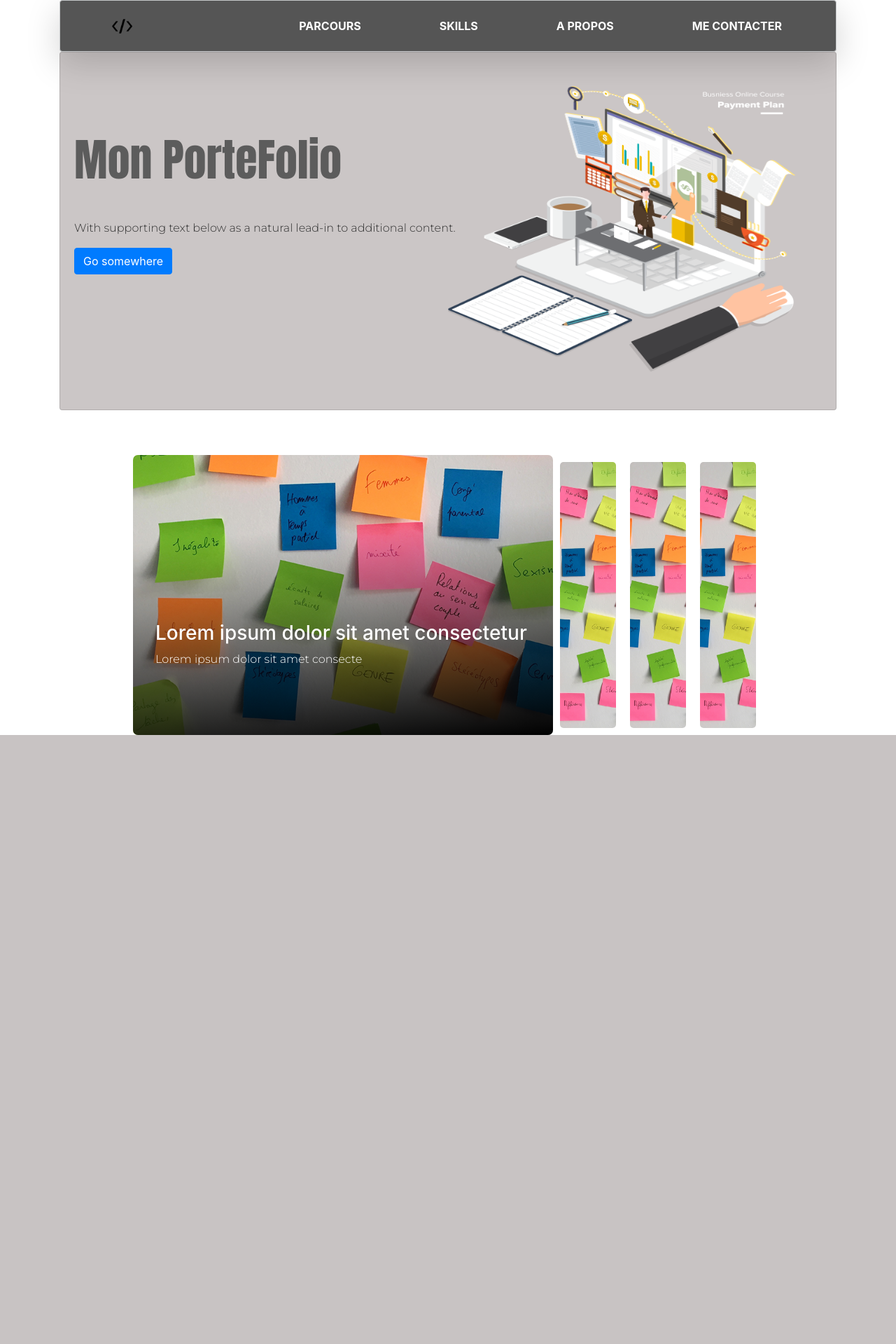
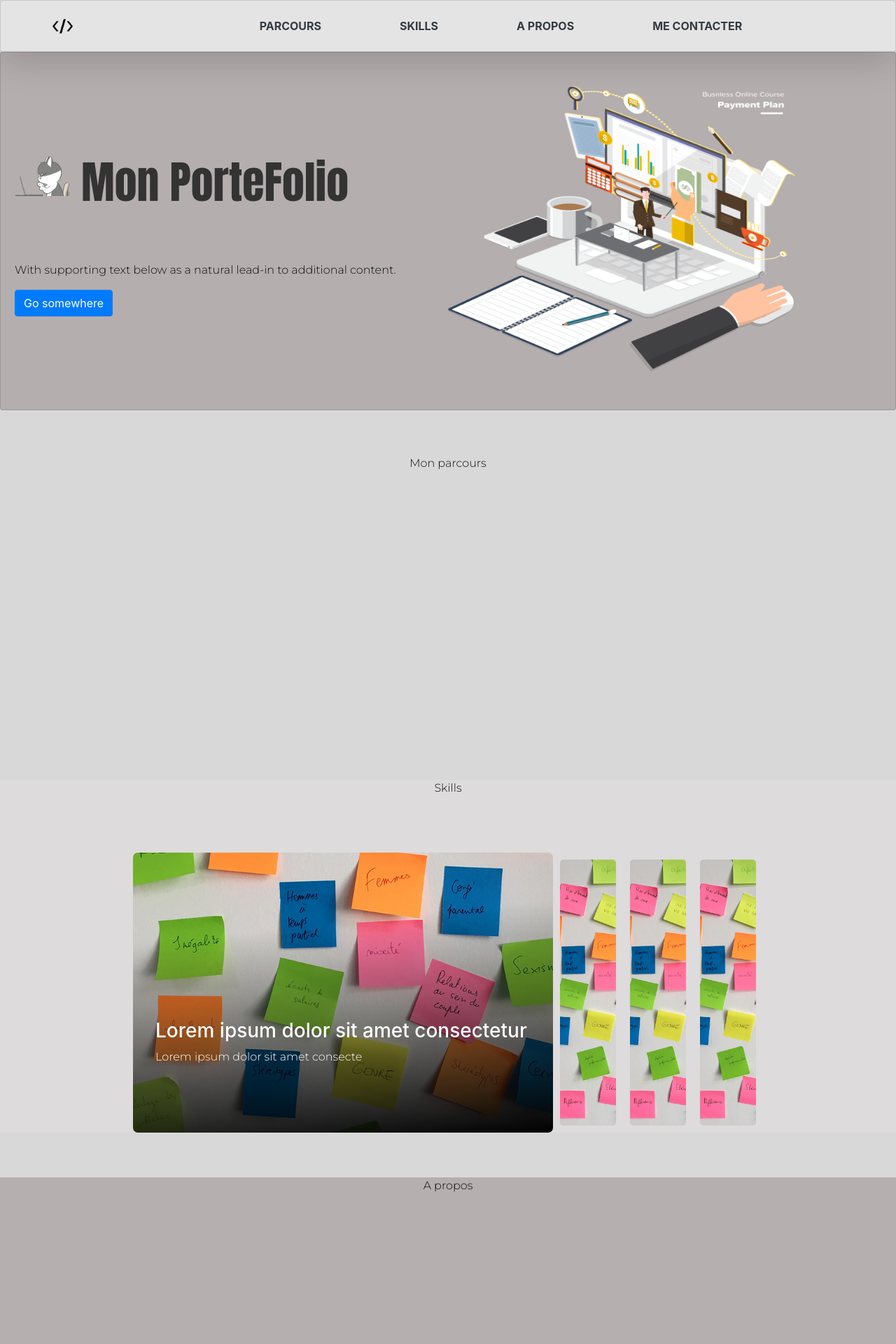
Before and after one commit to David-HUMBLOT/Portfolio, a PHP site: page / in a window 1280 px wide. Shown: the top 1920 px of the page at 70% size. Before the commit the page ends 1050 px from the top, so only its background shows below. Run offline with PHP 8.4, Linux system fonts and the light colour scheme.

Commit message:
sauvegarde

```diff
--- a/css/style.css
+++ b/css/style.css
@@ -11,7 +11,7 @@ html{
 
 }
 body{
-    background-color:rgba(255, 255, 255, 0.514)!important;
+    background-color:rgba(180, 180, 180, 0.514)!important;
 }
 
 
@@ -21,41 +21,68 @@ body{
 /* header */
 /* **************************************************************** */
 /* **************************************************************** */
+
+
+.navbar{
+    background-color:rgba(240, 240, 240, 0.514)!important;
+}
+.nav-link{
+    color:white!important;
+    font-weight: bold!important;
+}
+
+ .navbar .logo img  {
+  height:3.5em!important;
+
+}
+
+
 .logo{
     font-size: 10px!important;
     margin-left: 55px!important;
 }
+
+
 .container .navbar {
-    background-color: rgb(85, 85, 85)!important;
+    background-color: rgb(228, 228, 228)!important;
 }
+
+
+
 .box1 {
     /* background-image:  url("/img/informatique.png");
     background-repeat: cover no-repeat;
     /* background-color:rgba(240, 240, 240, 0.514); */
-    background-color:rgba(61, 44, 44, 0.267)!important;
+    background-color:rgba(83, 62, 62, 0.267)!important;
     height: 32em;
 }
 .box1 h1{
     margin-top: 8%!important;
-    color:rgb(92, 92, 92);
+    color:rgb(51, 51, 51);
     font-family: Impact, Haettenschweiler, 'Arial Narrow Bold', sans-serif!important;
     font-size: 400%!important;
 }
 .box1  h2, p{
-    color:rgb(49, 49, 49);
+    color:rgb(12, 12, 12);
     font-family: 'Montserrat', sans-serif!important;
+}
+
+#cat{
+    width: 80px;
+    height: 80px;
+    margin-bottom: 45px;
 }
 /* **************************************************************** */
 /* **************************************************************** */
 
 
-
-
-
-
 /* @import url('https://fonts.googleapis.com/css?family=Expletus+Sans&display=swap'); */
 /* **************************************************************** */
 /* **************************************************************** */
+.box2-image{
+    background-color: rgb(221, 219, 219)!important;
+}
+
 .box2{
   display: flex;
   min-width: 600px;
@@ -168,7 +195,13 @@ body{
     .box1 h1{
 
         font-family: Impact, Haettenschweiler, 'Arial Narrow Bold', sans-serif!important;
-        font-size: 300%!important;
+        font-size: 250%!important;
+    }
+
+    #cat{
+        width: 60px;
+        height: 60px;
+        margin-top: 20px;
     }
 
     #imgbox1{
@@ -184,21 +217,72 @@ body{
 
 
 
+/* **************************************************************** */
+/* **************************************************************** */
+.box2-image{
+    background-color: rgb(196, 50, 50)!important;
+}
 
+.box2{
+  display: flex;
+  min-width: 300px;
+  max-width: 600px;
+  height: 280px;
+  margin: 1rem auto;
+}
+/**Parametrage des img2**/
+.image2{
+   min-width: 40px;
+   margin: 4px;
+   cursor: pointer; /*cureur pointeur pour montrer que l'élément est cliquable avec la souris*/
+   /**pour faire un effet de smooth*/
+   transition: .7s cubic-bezier(0.05, 0.61, 0.41, 0.95);
+   /*overflow caché pour tout ce qui dépassera*/
+   overflow: hidden;
+   position: relative; /**pour mettre les élément an absolu par la suite à l intérieur**/
+}
+/**zoom de l image2 avec la classe active2**/
+.image2.active2{
+    flex-grow: 100;
+    max-width: 700px; /**pour pas que l'image2 s'élargisse à l infini**/
+    margin:0px;
+    border-radius: 5px;
+    background-size: auto 100%;
+}
+/**image NON ACTIVE grow à 1*/
+.image2:not(.active2){
+    flex-grow: 1;
+    border-radius: 5px;
+}
+.text-container2{
+    width: 100%; /**taille de son parent**/
+    height: 280px; /**taille de son parent**/
+    padding: 0.5em;
+    /* faire aparaitre le texte depuis le bas en le rendant de plus en plus opaque*/
+    visibility: hidden; /**on le cache au départ**/
+    transform: translateY(300px); /**on place le text en bas**/
+    opacity: 0;
+    transition: all .4s;
+    background: linear-gradient(354deg, black 0%,
+    transparent 72%);
+    color: white;
+    overflow: hidden;
+}
+/**parametrage text2**/
+.text2{
+    position: absolute;
+    bottom: 5rem;
+}
+.text2 p{
+    color: white;
+}
+.active2 .text-container2{
+    visibility: visible;
+    transform: translateY(0px);
+    opacity: 1;
 }
 
 
 
-
-.navbar{
-    background-color:rgba(240, 240, 240, 0.514)!important;
 }
-.nav-link{
-    color:white!important;
-    font-weight: bold!important;
-}
-
- .navbar .logo img  {
-  height:3.5em!important;
-
-}
+/* Fin paramètre média queries */
--- a/index.html
+++ b/index.html
@@ -27,13 +27,11 @@
 <body>
     <!-- <i class="far fa-address-book"></i> -->
 
-    <section class="container">
+    <section>
 
         <nav class=" navbar navbar-expand-lg navbar-light alert alert-dark shadow-lg p-3 mb-0  rounded   ">
-            <!-- <div class="logo ml-4">
-                <img src="img/cat4.gif" alt="">
-            </div> -->
-            <div class="logo ">
+
+            <div class="logo">
                 <img src="img/kisspng-web-development-source-code-computer-programming-c-coding-5abef125719a45.7596878515224630134653.png"
                     alt="">
             </div>
@@ -42,19 +40,19 @@
                 <span class="navbar-toggler-icon"></span>
             </button>
 
-            <div class="offset-md-2 collapse navbar-collapse" id="navbarTogglerDemo01">
+            <div class="offset-md-2  collapse navbar-collapse" id="navbarTogglerDemo01">
                 <ul class="navbar-nav mr-auto mt-0 mt-lg-0">
                     <li class="nav-item active">
-                        <a class="nav-link mx-5" href="">PARCOURS<span class="sr-only">(current)</span></a>
+                        <a class="nav-link text-dark mx-5" href="">PARCOURS<span class="sr-only">(current)</span></a>
                     </li>
                     <li class="nav-item active">
-                        <a class="nav-link mx-5 " href="">SKILLS<span class="sr-only">(current)</span></a>
+                        <a class="nav-link text-dark mx-5 " href="">SKILLS<span class="sr-only">(current)</span></a>
                     </li>
                     <li class="nav-item active">
-                        <a class="nav-link mx-5 " href="">A PROPOS<span class="sr-only">(current)</span></a>
+                        <a class="nav-link text-dark mx-5 " href="">A PROPOS<span class="sr-only">(current)</span></a>
                     </li>
                     <li class="nav-item active">
-                        <a class="nav-link mx-5" href=" ">ME CONTACTER<span class="sr-only">(current)</span></a>
+                        <a class="nav-link text-dark mx-5" href=" ">ME CONTACTER<span class="sr-only">(current)</span></a>
                     </li>
 
 
@@ -66,21 +64,32 @@
 
 
 
-    <section class="container  ">
+    <section >
         <div class="card  box1 col ">
             <img id="imgbox1" style=" width: 31rem; height: 80% ; " class="card-img mt-5 offest-xs-6 offset-md-6 "
                 src="img/kisspng-business-icon-vector-isometric-illustration-business-finance-5aa365bdd676b5.1142427415206578538785.png" " alt="
                 ...">
             <div class="card-img-overlay col-sm-10 ">
-                <h1 class="  pt-4">Mon PorteFolio</h1>
+                <h1 class="  pt-4"><img id="cat" src="img/cat4.gif" alt=""> Mon PorteFolio </h1>
+
+
+
                 <p class="card-text mt-5">With supporting text below as a natural lead-in to additional content.</p>
                 <a href="#" class="btn btn-primary  ">Go somewhere</a>
             </div>
         </div>
     </section>
 
+
+<section>
+    <div class="box2">
+        <div class="col d-flex justify-content-center"><p>Mon parcours</p></div>
+    </div>
+</section>
+
     <!-- image with jquery -->
-    <section class="container ">
+    <section class="box2-image">
+        <div class="col d-flex justify-content-center"><p>Skills</p></div>
         <div class="box2 ">
 
             <div class="image2 active2 " style="background: url('img/box2/Asite_couv21.jpg') center/cover;">
@@ -124,6 +133,23 @@
         </div>
     </section>
 
+
+<section>
+    <div class="box1">
+        <div class="col d-flex justify-content-center"><p>A propos</p></div>
+    </div>
+</section>
+
+<section>
+    <div class="box2">
+        <div class="col d-flex justify-content-center"><p>Me contacter</p></div>
+    </div>
+</section>
+
+
+<footer>
+    <div class="footer"></div>
+</footer>
     <!-- JAVA SCRIPT -->
     <script src="js/jquery.js"></script>
     <script src="js/main.js"></script>
```
